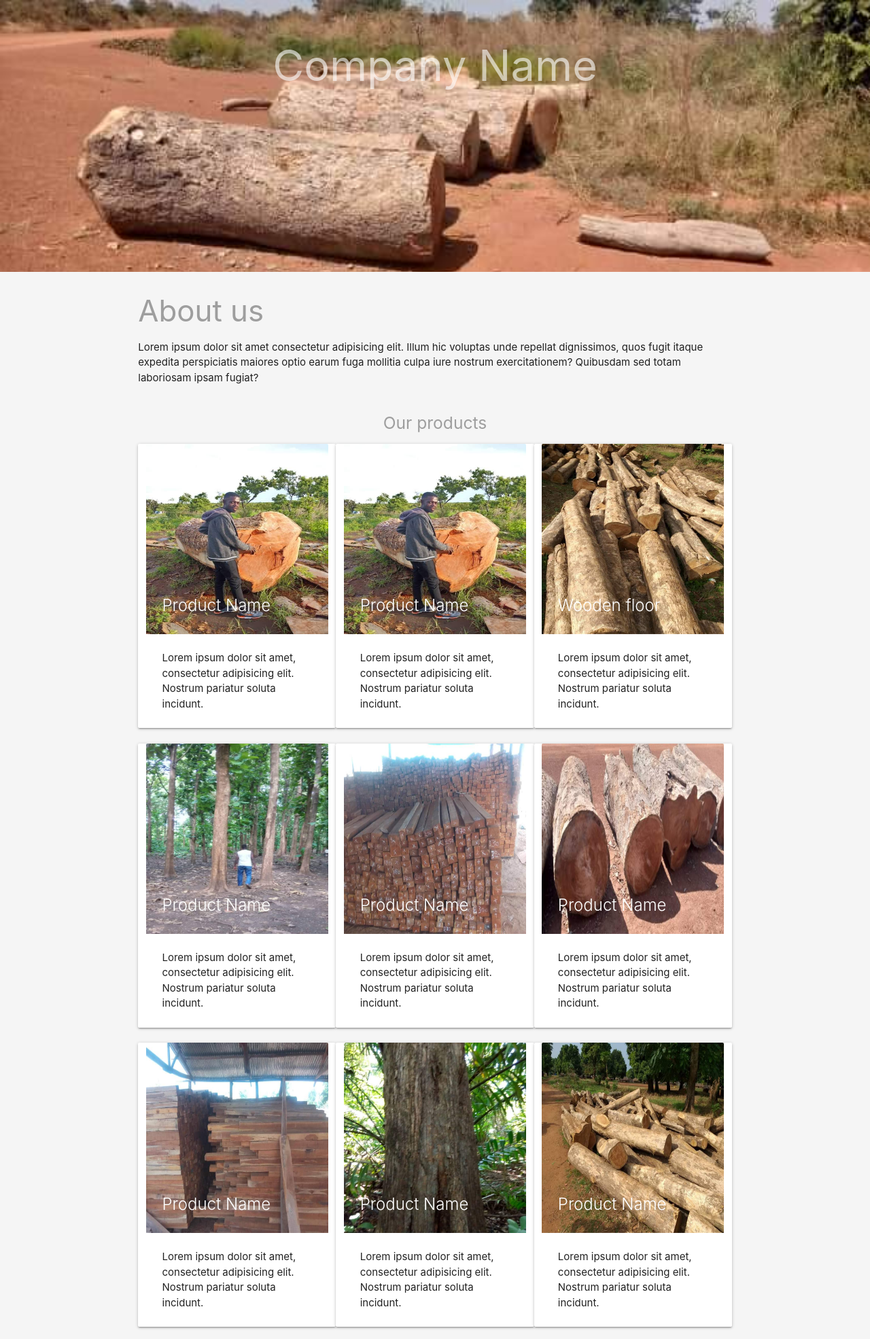
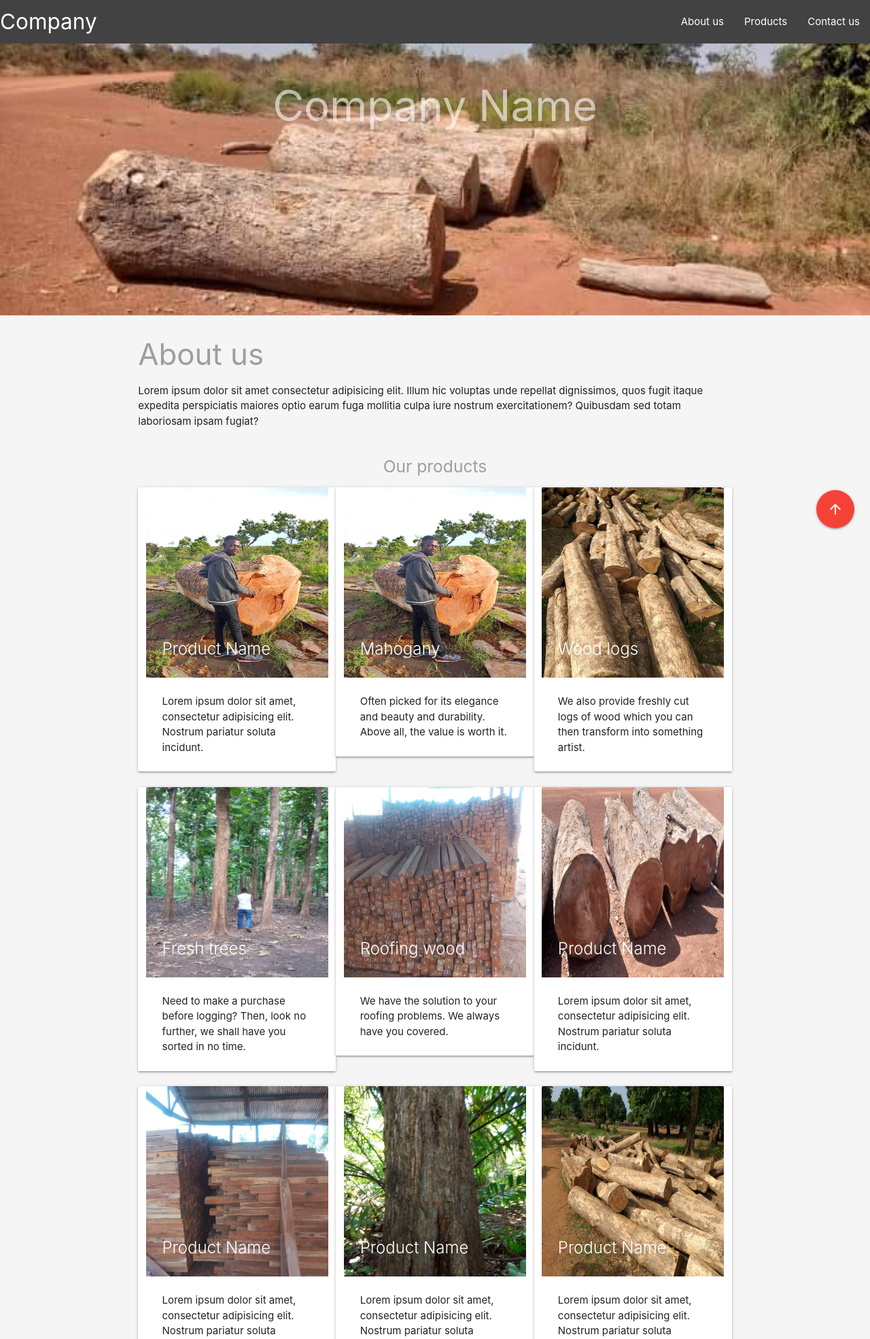
Before and after one commit to armstrongsouljah/woodlab, a Django app: page / in a window 1280 px wide. Shown: the top 1970 px of the page at 68% size. Run offline with Django 3.2, Linux system fonts and the light colour scheme.

Commit message:
feat(menu): Implement scrolling menu
- Add navigation menu
- Enable scrolling to page section on menu select
- Refine footer look

```diff
--- a/static/staging/js/main.js
+++ b/static/staging/js/main.js
@@ -2,3 +2,18 @@ document.addEventListener('DOMContentLoaded', function() {
     var elems = document.querySelectorAll('.materialboxed');
     var instances = M.Materialbox.init(elems);
   });
+
+  document.addEventListener('DOMContentLoaded', function() {
+    var elems = document.querySelectorAll('.scrollspy');
+    var instances = M.ScrollSpy.init(elems, options);
+  });
+
+  document.addEventListener('DOMContentLoaded', function() {
+    var elems = document.querySelectorAll('.fixed-action-btn');
+    var instances = M.FloatingActionButton.init(elems, options);
+  });
+
+  document.addEventListener('DOMContentLoaded', function() {
+    var elems = document.querySelectorAll('.tooltipped');
+    var instances = M.Tooltip.init(elems, options);
+  });
--- a/static/staging/styles/main.css
+++ b/static/staging/styles/main.css
@@ -2,7 +2,11 @@
     background: url('../img/banner2.jpeg') no-repeat;
     background-size: cover;
     height:50vh;
-    padding:20px;
+    padding:30px;
+    margin-top: 0px;
+}
+.nav-container{
+    padding: 103px;
 }
 .company-logo{
     color: rgba(255, 255,255, .6);
@@ -14,6 +18,6 @@ img{
    margin: 5px;
 }
 .footer-section{
-    padding: 100px;
+    padding: 30px;
     margin-bottom: 0px;
 }
--- a/templates/index.html
+++ b/templates/index.html
@@ -8,27 +8,34 @@
     <title>Woodland</title>
     <link rel="stylesheet" href="{% static 'styles/main.css' %}">
     <link rel="stylesheet" href="https://cdnjs.cloudflare.com/ajax/libs/materialize/1.0.0/css/materialize.min.css">
-
+    <link href="https://fonts.googleapis.com/icon?family=Material+Icons" rel="stylesheet">
 </head>
 <body class="grey lighten-4">
-    <div class="banner">
+    {% include 'navbar.html' %}
+    <div id="banner" class="banner scrollspy section">
         <h1 class="company-logo center">Company Name</h1>
     </div>
     <div class="container row">
-       <div class="col s12">
+       <div id="about" class="col s12 section scrollspy">
            <h3 class="grey-text">About us</h3>
            <p>Lorem ipsum dolor sit amet consectetur adipisicing elit.
               Illum hic voluptas unde repellat dignissimos, quos fugit itaque expedita perspiciatis maiores optio earum fuga mollitia culpa iure nostrum exercitationem?
              Quibusdam sed totam laboriosam ipsam fugiat?</p>
        </div>
-       <div class="col s12">
+       <div id="products" class="col s12 section scrollspy">
            <h5 class="center grey-text">Our products</h5>
          {% include 'lightbox.html' %}
        </div>
     </div>
 
-    <footer class="page-footer footer-section blue-grey darken-3">
-       <div class="container">
+    <div class="fixed-action-btn">
+        <a class="btn-floating btn-large red tooltipped" data-positon="top" data-tooltip="Scroll to top" href="#banner">
+          <i class="large material-icons">arrow_upward</i>
+        </a>
+      </div>
+
+    <footer id="#contactus" class="page-footer footer-section blue-grey darken-3">
+       <div class="container section scrollspy">
            <div class="row">
                <div class="col offset-s6">
                    <h6>Contact Us</h6>
@@ -37,6 +44,9 @@
                        Address</br>
                    </p>
                </div>
+               <div class="col offset-s3 col-s6">
+                   <p class="center">&copy; CompanyName {% now "Y" %}</p>
+               </div>
            </div>
        </div>
     </footer>
--- a/templates/lightbox.html
+++ b/templates/lightbox.html
@@ -12,37 +12,37 @@
    <div class="col s12 m4 l4 card">
     <div class="card-image">
         <img class="materialboxed" src="{% static 'img/image2.jpeg' %}" alt="product image"/>
-        <span class="card-title">Product Name</span>
+        <span class="card-title">Mahogany</span>
     </div>
     <div class="card-content">
-        <p>Lorem ipsum dolor sit amet, consectetur adipisicing elit. Nostrum pariatur soluta incidunt.</p>
+        <p>Often picked for its elegance and beauty and durability. Above all, the value is worth it.</p>
     </div>
 </div>
 <div class="col s12 m4 l4 card">
     <div class="card-image">
         <img class="materialboxed" src="{% static 'img/image3.jpeg' %}" alt="product image"/>
-        <span class="card-title">Wooden floor</span>
+        <span class="card-title">Wood logs</span>
     </div>
     <div class="card-content">
-        <p>Lorem ipsum dolor sit amet, consectetur adipisicing elit. Nostrum pariatur soluta incidunt.</p>
+        <p>We also provide freshly cut logs of wood which you can then transform into something artist.</p>
     </div>
 </div>
 <div class="col s12 m4 l4 card">
     <div class="card-image">
         <img class="materialboxed" src="{% static 'img/image4.jpeg' %}" alt="product image"/>
-        <span class="card-title">Product Name</span>
+        <span class="card-title">Fresh trees</span>
     </div>
     <div class="card-content">
-        <p>Lorem ipsum dolor sit amet, consectetur adipisicing elit. Nostrum pariatur soluta incidunt.</p>
+        <p>Need to make a purchase before logging? Then, look no further,  we shall have you sorted in no time.</p>
     </div>
 </div>
 <div class="col s12 m4 l4 card">
     <div class="card-image">
         <img class="materialboxed" src="{% static 'img/image5.jpeg' %}" alt="product image"/>
-        <span class="card-title">Product Name</span>
+        <span class="card-title">Roofing wood</span>
     </div>
     <div class="card-content">
-        <p>Lorem ipsum dolor sit amet, consectetur adipisicing elit. Nostrum pariatur soluta incidunt.</p>
+        <p>We have the solution to your roofing problems. We always have you covered.</p>
     </div>
 </div>
 <div class="col s12 m4 l4 card">
@@ -84,10 +84,10 @@
 <div class="col s12 m4 l4 card">
     <div class="card-image">
         <img class="materialboxed" src="{% static 'img/image10.jpeg' %}" alt="product image"/>
-        <span class="card-title">Product Name</span>
+        <span class="card-title">Timber</span>
     </div>
     <div class="card-content">
-        <p>Lorem ipsum dolor sit amet, consectetur adipisicing elit. Nostrum pariatur soluta incidunt.</p>
+        <p>We provide excellent quality timber for all your carpentry needs.</p>
     </div>
 </div>
 <div class="col s12 m4 l4 card">
@@ -102,10 +102,10 @@
 <div class="col s12 m4 l4 card">
     <div class="card-image">
         <img class="materialboxed" src="{% static 'img/image12.jpeg' %}" alt="product image"/>
-        <span class="card-title">Product Name</span>
+        <span class="card-title">OAK wood</span>
     </div>
     <div class="card-content">
-        <p>Lorem ipsum dolor sit amet, consectetur adipisicing elit. Nostrum pariatur soluta incidunt.</p>
+        <p>Perfect for your flooring solutions, let us know if you need any and we shall be happy to supply.</p>
     </div>
 </div>
 
--- /dev/null
+++ b/templates/navbar.html
@@ -0,0 +1,10 @@
+<nav>
+     <div class="nav-wrapper grey darken-3 white-text">
+          <a href="#" class="brand-logo left">Company</a>
+          <ul id="nav-mobile" class="right hide-on-small-and-down">
+            <li><a href="#about">About us</a></li>
+            <li><a href="#products">Products</a></li>
+            <li><a href="#contactus">Contact us</a></li>
+          </ul>
+        </div>
+      </nav>
```
